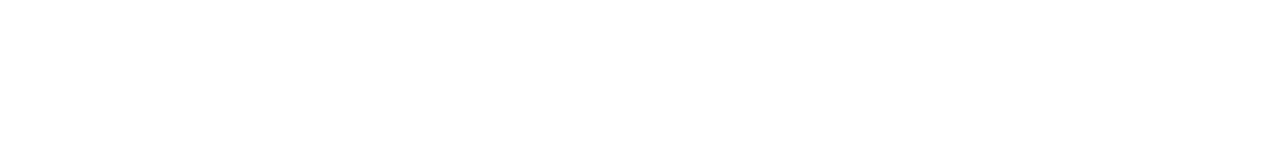
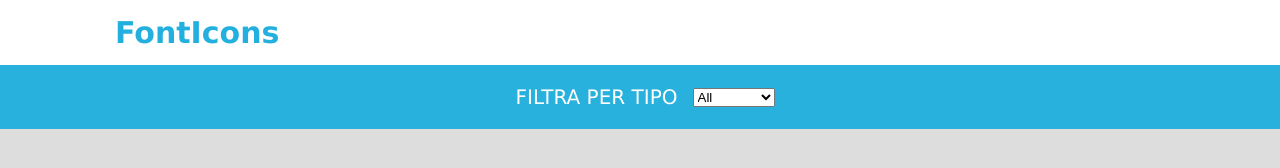
Before and after one commit to DomenicoLerose85/js-es6-icons, a plain HTML site: page index.html in a window 1280 px wide. Drawn offline with Linux system fonts and the light colour scheme.

Commit message:
header_done

```diff
--- a/index.html
+++ b/index.html
@@ -9,7 +9,32 @@
     <title>Icons</title>
 </head>
 <body>
+    <!-- header -->
+    <header>
+        <div class="header-top">
+            <div class="title-container">
+                <h1>FontIcons</h1>
+            </div>
+        </div>
+        <div class="header-bottom">
+            <div class="selection-container flex-center">
+                <span>Filtra per tipo</span>
+                <select  id="type-selection">
+                    <option value="">All</option>
+                    <option value="animal">Animal</option>
+                    <option value="vegetable">Vegetable</option>
+                    <option value="user">User</option>
+                </select>
+            </div>
+    </header>
+    <!-- /header -->
 
+    <!-- main -->
+    <main>
+
+
+    </main>
+    <!-- /main -->
 
 
 
--- a/style.css
+++ b/style.css
@@ -0,0 +1,58 @@
+/* reset */
+
+*{
+    padding: 0;
+    margin: 0;
+    box-sizing: border-box;
+}
+
+body{
+    background-color: #dddddd;
+    font-family: Verdana, Geneva, Tahoma, sans-serif;
+}
+
+.title-container{
+    max-width: 1080px;
+    width: 100%;
+    margin: 0px auto;
+}
+
+.flex-center{
+    display: flex;
+    justify-content: center;
+    align-items: center;
+}
+
+/* header-top */
+
+header .header-top{
+    background-color: #fff;
+    color: #23b0df;
+}
+
+header h1{
+    font-weight: 700;
+    font-size: 30px;
+    padding: 15px 15px;
+}
+/* /header-top */
+
+/* header-bottom */
+
+header .header-bottom{
+    background-color: #29b1dd;
+    color: #fff;
+    font-size: 20px;
+    padding: 20px;
+    text-transform: uppercase;
+}
+
+span{
+    padding: 0 10px;
+}
+
+#type-selection{
+    margin-left: 5px;
+}
+
+/* /header-bottom */
```
